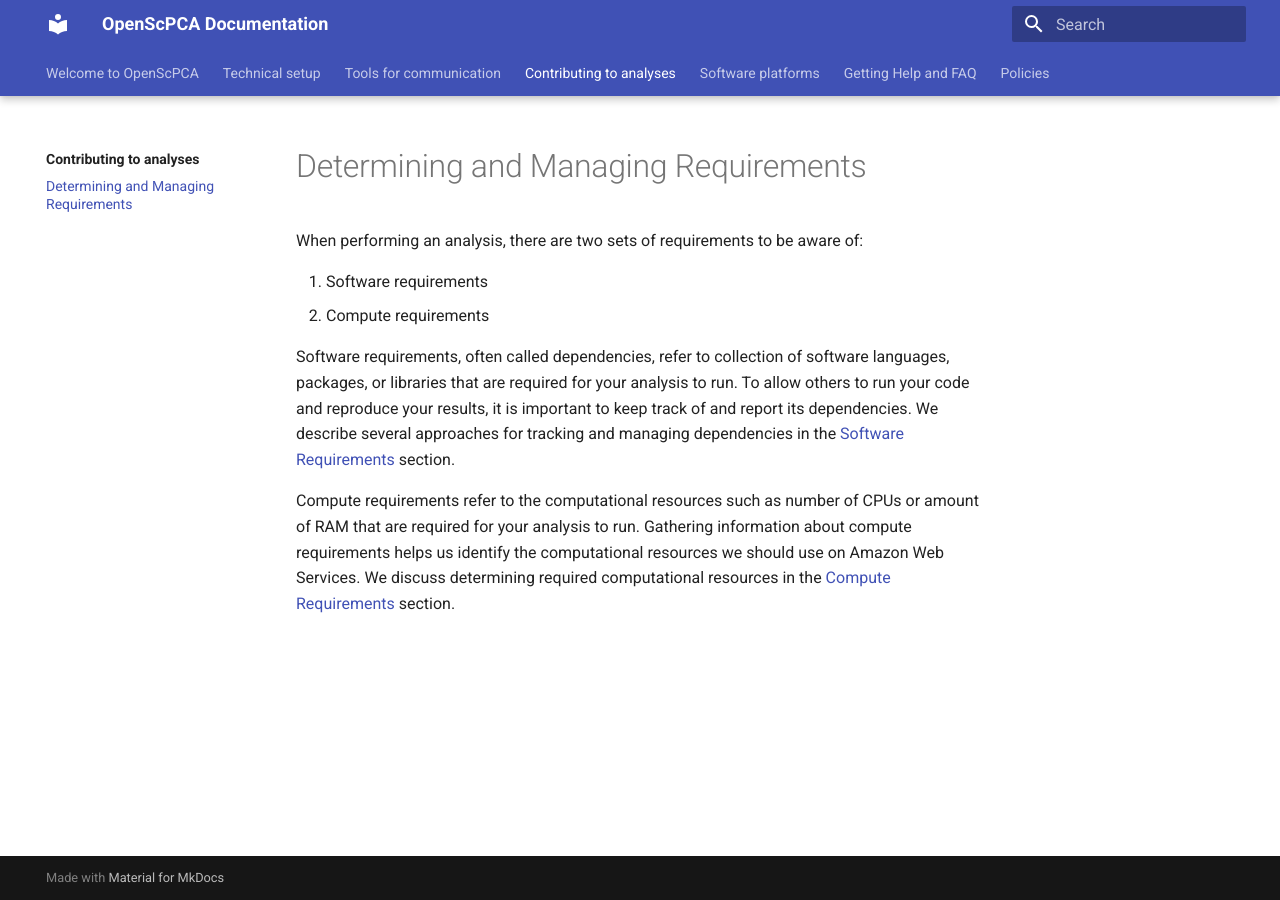
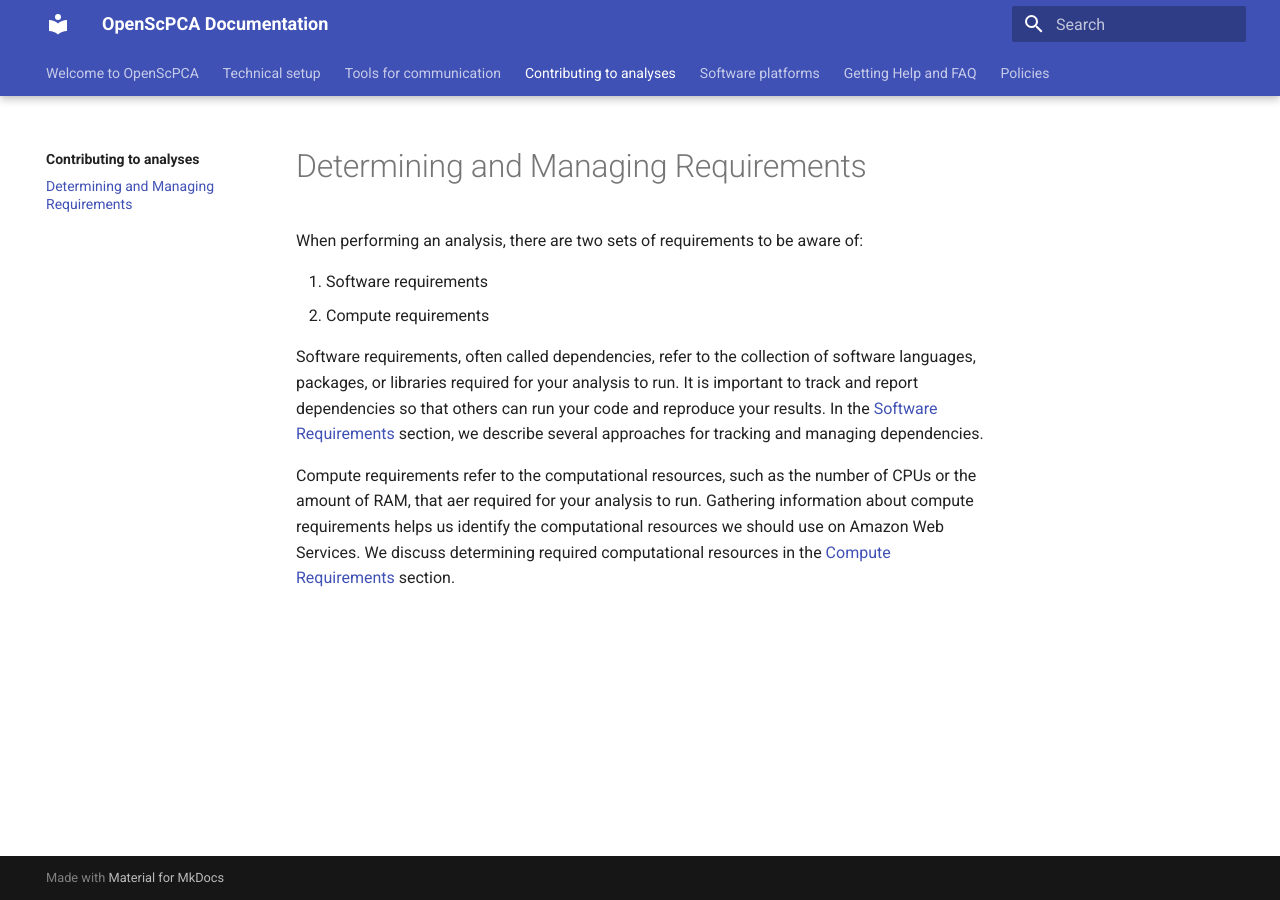
Before and after one commit to AlexsLemonade/OpenScPCA-analysis, an MkDocs documentation site: the page built from docs/contributing-to-analyses/determining-and-managing-requirements/index.md, in a window 1280 px wide. Built offline with MkDocs 1.6.1 and Material for MkDocs 9.7.7, drawn with Linux system fonts in a browser that asks for light colours.

Commit message:
Copy editing and link to software requirements

```diff
--- a/docs/contributing-to-analyses/determining-and-managing-requirements/index.md
+++ b/docs/contributing-to-analyses/determining-and-managing-requirements/index.md
@@ -5,10 +5,10 @@ When performing an analysis, there are two sets of requirements to be aware of:
 1. Software requirements
 1. Compute requirements
 
-Software requirements, often called dependencies, refer to collection of software languages, packages, or libraries that are required for your analysis to run.
-To allow others to run your code and reproduce your results, it is important to keep track of and report its dependencies.
-We describe several approaches for tracking and managing dependencies in the [Software Requirements](STUB_LINK) section.
+Software requirements, often called dependencies, refer to the collection of software languages, packages, or libraries required for your analysis to run.
+It is important to track and report dependencies so that others can run your code and reproduce your results.
+In the [Software Requirements](software-requirements.md) section, we describe several approaches for tracking and managing dependencies.
 
-Compute requirements refer to the computational resources such as number of CPUs or amount of RAM that are required for your analysis to run.
+Compute requirements refer to the computational resources, such as the number of CPUs or the amount of RAM, that aer required for your analysis to run.
 Gathering information about compute requirements helps us identify the computational resources we should use on Amazon Web Services.
 We discuss determining required computational resources in the [Compute Requirements](STUB_LINK) section.
```
